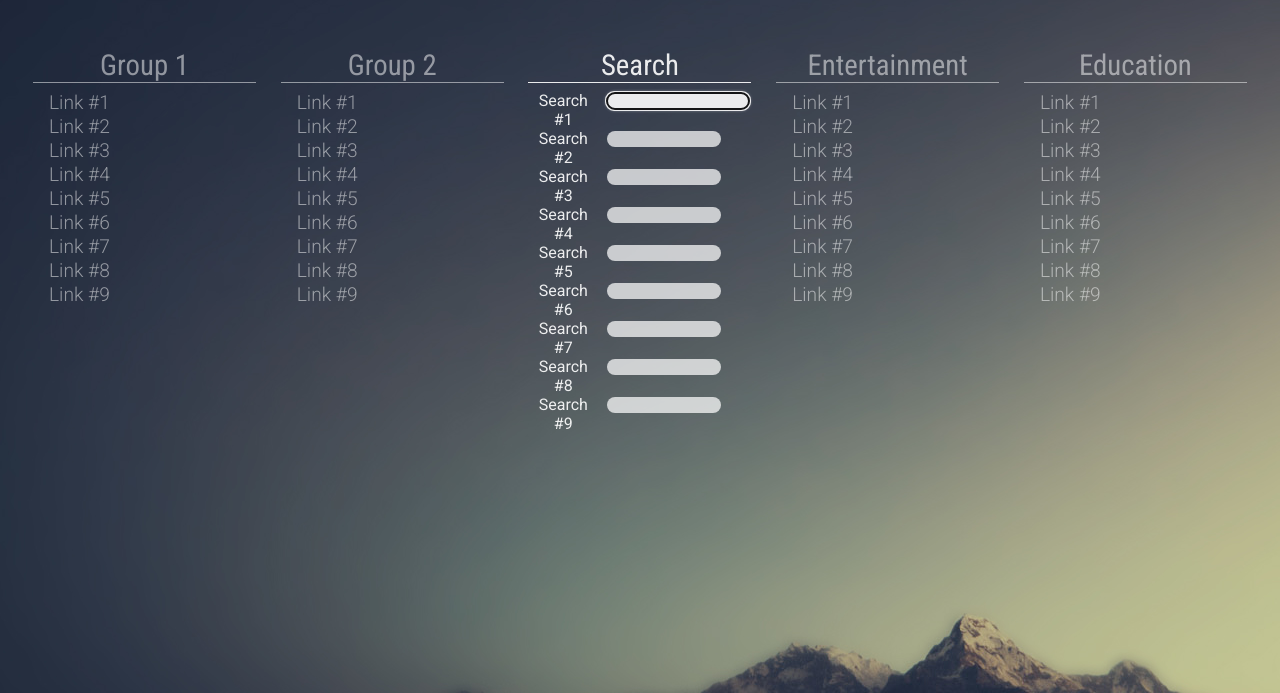
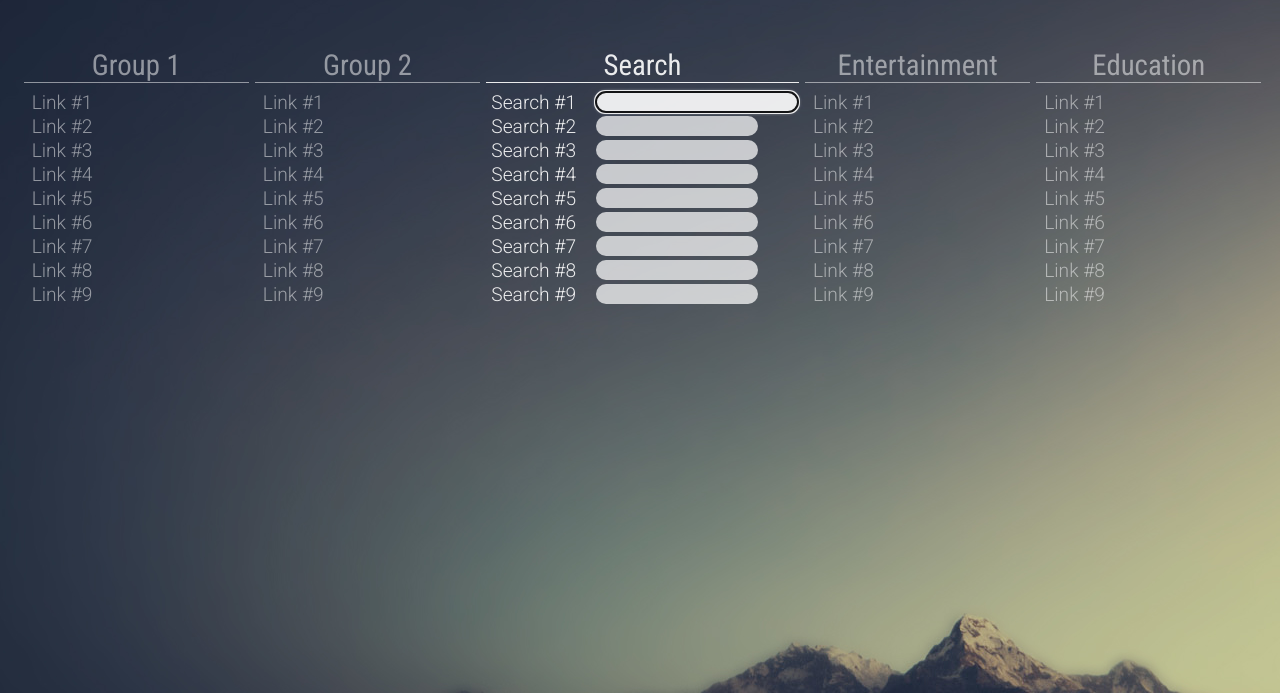
Before and after one commit to alecdtatum/alecdtatum.github.io, a plain HTML site: page start/index.html in a window 1280 px wide. Shown: the part 107-800 px from the top of the page. Drawn offline with Linux system fonts and the light colour scheme.

Commit message:
Minor code cleanup, changed a font, and lined those bad boys up

```diff
--- a/start/style.css
+++ b/start/style.css
@@ -18,7 +18,7 @@ h1 {
 ul {
 	list-style-type: none;
 	margin-top: 8px;
-	padding-left: 0px;
+	padding-left: 0;
 	}
 li {
 	padding-left: 16px;
@@ -27,12 +27,12 @@ li {
 	}
 li:hover {
 	background: #EEEEEE;
-	box-shadow: 0px 0px 6px #FFFFFF;
+	box-shadow: 0 0 6px #FFFFFF;
 	transition: 0.15s linear;
 	}
 li a {
 	margin-left: -16px;
-	padding-left: 16px;
+	padding: 0 8px;
 	}
 a {
 	display: block;
@@ -49,13 +49,13 @@ a:hover {
 
 /* Containers */
 #boxes {
-	width: 98%;
-	margin: 0px 1% 0px 1%;
+	width: 99%;
+	margin: 0 1%;
 	}
 .box {
 	float: left;
 	width: 18%;
-	margin: 0px 1% 0px 1%;
+	margin: 0 3px;
 	opacity: 0.5;
 	transition: 0.15s linear;
 	}
@@ -74,25 +74,29 @@ a:hover {
 /* Search Boxes */
 .sbox {
 	float: left;
-	width: 18%;
-	margin: 0px 1% 0px 1%;
+	width: 25%;
+	margin: 0 3px;
 	opacity: 0.9;
 	transition: 0.15s linear;
 	}
 #search {
 	width: 100%;
 	margin-top: 8px;
+	border-spacing: 1px;
 	}
 form {
-	margin-bottom: 12px;
+	margin: 0 0 0 0;
+	height: 25px;
 	}
 td a {
-	margin-top: -2px;
+	font-size: 1.2em;
+	font-weight: 300;
 	border-radius: 20px;
+	line-height: 25px;
 	}
 td:hover a {
 	background: #EEEEEE;
-	box-shadow: 0px 0px 4px #FFFFFF;
+	box-shadow: 0 0 4px #FFFFFF;
 	color: #000000;
 	transition: 0.3s linear;
 	}
@@ -101,16 +105,22 @@ td:nth-child(1) {
 	width: 30%;
 	padding: 0px 0px 0px 0px;
 	text-align: center;
+	min-height: 25px;
+	margin-top: -2px;
 	}
 td:nth-child(2) {
 	float: right;
 	width: 65%;
-	padding: 0px 0px 0px 0px;
+	padding: 0 0 0 0;
+	min-height: 25px;
+	max-height: 25px;
+	margin-top: -2px;
 	}
 input {
-	height: 16px;
+	height: 20px;
 	width: 80%;
-	padding: 0px 0px 0px 8px;
+	margin-top: 2px;
+	padding: 0 0 0 8px;
 	border: none;
 	border-radius: 20px;
 	opacity: 0.8;
@@ -120,5 +130,5 @@ input {
 input:hover, input:focus {
 	width: 100%;
 	opacity: 1.0;
-	box-shadow: 0px 0px 4px #FFFFFF;
+	box-shadow: 0 0 4px #FFFFFF;
 	}
```
Also changed, not shown: 1 other file.
